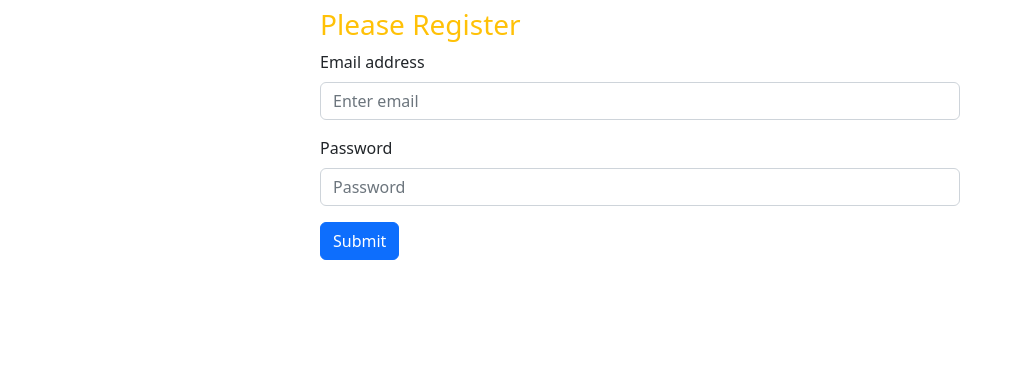
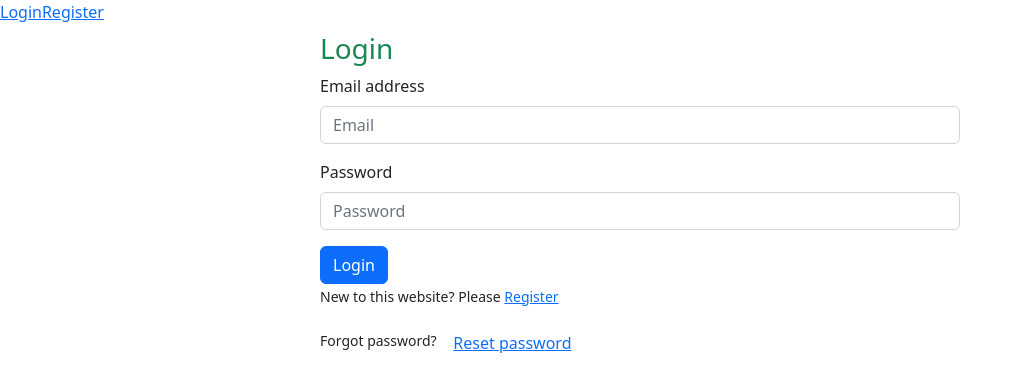
Before and after one commit to AlAminMiah4274/emailPassFormAuth, a React (Create React App) app: page /login in a window 1280 px wide. Shown: the top 392 px of the page, without its empty margins (0-1022 px from the left). Built offline with nearby package versions, Linux system fonts and the light colour scheme.

Commit message:
learning done

```diff
--- a/package.json
+++ b/package.json
@@ -11,6 +11,7 @@
     "react": "^18.2.0",
     "react-bootstrap": "^2.7.2",
     "react-dom": "^18.2.0",
+    "react-router-dom": "^6.8.1",
     "react-scripts": "5.0.1",
     "web-vitals": "^2.1.4"
   },
--- a/src/App.js
+++ b/src/App.js
@@ -1,20 +1,31 @@
 import './App.css';
-import { EmailAuthProvider, getAuth } from 'firebase/auth';
-import app from './Firebase/firebase.init';
-import Register from './components/Register';
 import ReactRegisterBootstrap from './components/ReactRegisterBootstrap';
-import RegisterBootstrap from './components/RegisterBootstrap';
+import LoginBootstrap from './components/LoginBootstrap';
+import { createBrowserRouter, RouterProvider } from 'react-router-dom';
+import Main from './layout/Main';
 
-const auth = getAuth(app);
 
 function App() {
-  const emailProvider = new EmailAuthProvider();
+  const router = createBrowserRouter([
+    {
+      path: '/',
+      element: <Main></Main>,
+      children: [
+        {
+          path: '/register',
+          element: <ReactRegisterBootstrap></ReactRegisterBootstrap>
+        },
+        {
+          path: '/login',
+          element: <LoginBootstrap></LoginBootstrap>
+        }
+      ]
+    }
+  ]);
 
   return (
     <div className="">
-      <Register></Register>
-      <ReactRegisterBootstrap></ReactRegisterBootstrap>
-      <RegisterBootstrap></RegisterBootstrap>
+      <RouterProvider router={router}></RouterProvider>
     </div>
   );
 }
--- /dev/null
+++ b/src/components/LoginBootstrap.js
@@ -0,0 +1,73 @@
+import { getAuth, sendPasswordResetEmail, signInWithEmailAndPassword } from 'firebase/auth';
+import React, { useState } from 'react';
+import { Link } from 'react-router-dom';
+import app from '../Firebase/firebase.init';
+
+const auth = getAuth(app);
+
+const LoginBootstrap = () => {
+    const [success, setSuccess] = useState(false);
+    const [userEmail, setUserEmail] = useState('');
+
+    const handleSubmit = event => {
+        event.preventDefault();
+        setSuccess(false);
+
+        const form = event.target;
+        const email = form.email.value;
+        const password = form.password.value;
+        console.log(email, password);
+
+        signInWithEmailAndPassword(auth, email, password)
+            .then(result => {
+                const user = result.user;
+                console.log(user);
+                setSuccess(true);
+            })
+            .catch(e => {
+                console.error(e);
+            })
+    }
+
+    const handleEmailBlur = (event) => {
+        const email = event.target.value;
+        setUserEmail(email);
+        console.log(email);
+    }
+
+    const handleForgetPassword = () => {
+        if (!userEmail) {
+            alert('Please enter your email');
+        }
+
+        sendPasswordResetEmail(auth, userEmail)
+            .then(() => {
+                alert('Please check your email box');
+            })
+            .catch(e => {
+                console.error(e);
+            })
+    }
+
+    return (
+        <div className='w-50 mx-auto mt-2'>
+            <h3 className='text-success'>Login</h3>
+            <form onSubmit={handleSubmit}>
+                <div className="mb-3">
+                    <label htmlFor="exampleInputEmail1" className="form-label">Email address</label>
+                    <input onBlur={handleEmailBlur} type="email" name='email' className="form-control" id="exampleInputEmail1" aria-describedby="emailHelp" placeholder='Email' required />
+                </div>
+                <div className="mb-3">
+                    <label htmlFor="exampleInputPassword1" className="form-label">Password</label>
+                    <input type="password" name='password' className="form-control" id="exampleInputPassword1" placeholder='Password' required />
+                </div>
+                <button type="submit" className="btn btn-primary">Login</button>
+                <p><small>New to this website? Please <Link to='/register'>Register</Link></small></p>
+                {success && <p className='text-success'>Successfuly log in to the account</p>}
+                <p><small>Forgot password? <button onClick={handleForgetPassword} type="button" className="btn btn-link">Reset password</button></small></p>
+            </form>
+        </div>
+    );
+};
+
+export default LoginBootstrap;
--- a/src/components/ReactRegisterBootstrap.js
+++ b/src/components/ReactRegisterBootstrap.js
@@ -1,7 +1,8 @@
-import { createUserWithEmailAndPassword, getAuth } from 'firebase/auth';
+import { createUserWithEmailAndPassword, getAuth, sendEmailVerification, updateProfile } from 'firebase/auth';
 import React, { useState } from 'react';
 import Button from 'react-bootstrap/Button';
 import Form from 'react-bootstrap/Form';
+import { Link } from 'react-router-dom';
 import app from '../Firebase/firebase.init';
 
 const auth = getAuth(app);
@@ -10,13 +11,17 @@ const ReactRegisterBootstrap = () => {
     const [passwordError, setPasswordError] = useState('');
     const [success, setSuccess] = useState(false);
 
+    // handling the form
     const handleRgister = event => {
         event.preventDefault();
+
         const form = event.target;
+        const name = form.name.value;
         const email = form.email.value;
         const password = form.password.value;
-        console.log(email, password);
+        console.log(name, email, password);
 
+        // validating password
         if (!/(?=(.*[A-Z]){2,})/.test(password)) {
             setPasswordError('Password should be at least two uppercase');
         }
@@ -28,28 +33,50 @@ const ReactRegisterBootstrap = () => {
         }
         setPasswordError('');
 
+        // creating user
         createUserWithEmailAndPassword(auth, email, password)
             .then(result => {
                 const user = result.user;
                 console.log(user);
                 setSuccess(true);
                 form.reset();
+                updateUserName(name);
+                verifyEmail();
             })
             .catch(e => {
                 console.error('The problem is:', e);
-                const message = e.message;
-                setPasswordError(message);
+                const eMessage = e.message;
+                setPasswordError(eMessage);
                 setSuccess(false);
             })
     }
 
+    // verifing user email
+    const verifyEmail = () => {
+        sendEmailVerification(auth.currentUser)
+            .then(() => {
+                alert('Please check your email and verify.');
+            })
+    }
+
+    // updating user name
+    const updateUserName = (name) => {
+        updateProfile(auth.currentUser, {
+            displayName: name
+        })
+    }
+
     return (
         <div className='w-50 mx-auto mt-2'>
-            <h3 className='text-warning'>Please Register</h3>
+            <h3 className='text-primary'>Register</h3>
             <Form onSubmit={handleRgister}>
+                <Form.Group className="mb-3" controlId="formBasicName">
+                    <Form.Label>User Name</Form.Label>
+                    <Form.Control type="text" name='name' placeholder="Name" required />
+                </Form.Group>
                 <Form.Group className="mb-3" controlId="formBasicEmail">
                     <Form.Label>Email address</Form.Label>
-                    <Form.Control type="email" name='email' placeholder="Enter email" required />
+                    <Form.Control type="email" name='email' placeholder="Email" required />
                 </Form.Group>
 
                 <Form.Group className="mb-3" controlId="formBasicPassword">
@@ -63,6 +90,7 @@ const ReactRegisterBootstrap = () => {
                 <Button variant="primary" type="submit">
                     Submit
                 </Button>
+                <p><small>Already have an account? Please <Link to='/login'>Log in</Link></small></p>
             </Form>
         </div>
     );
--- a/src/components/RegisterBootstrap.js
+++ /dev/null
@@ -1,21 +0,0 @@
-import React from 'react';
-
-const RegisterBootstrap = () => {
-    return (
-        <div>
-            {/* <form className='w-50 mx-auto mt-5'>
-                <div className="mb-3">
-                    <label for="exampleInputEmail1" className="form-label">Email address</label>
-                    <input type="email" className="form-control" id="exampleInputEmail1" aria-describedby="emailHelp" />
-                </div>
-                <div className="mb-3">
-                    <label for="exampleInputPassword1" className="form-label">Password</label>
-                    <input type="password" className="form-control" id="exampleInputPassword1" />
-                </div>
-                <button type="submit" className="btn btn-primary">Submit</button>
-            </form> */}
-        </div>
-    );
-};
-
-export default RegisterBootstrap;
--- /dev/null
+++ b/src/layout/Main.js
@@ -0,0 +1,16 @@
+import React from 'react';
+import { Link, Outlet } from 'react-router-dom';
+
+const Main = () => {
+    return (
+        <div>
+            <nav>
+                <Link to='/login'>Login</Link>
+                <Link to='/register'>Register</Link>
+            </nav>
+            <Outlet></Outlet>
+        </div>
+    );
+};
+
+export default Main;
```
Also changed, not shown: 1 other file (tests, documents, lock files or other folders).
